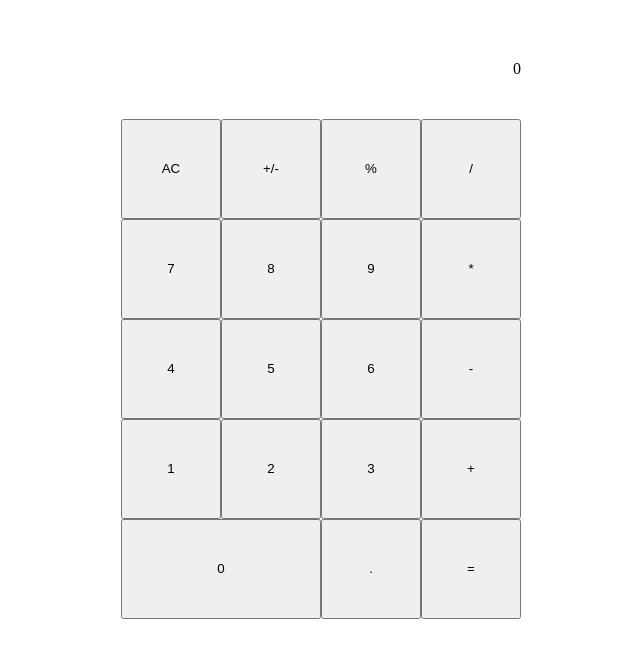
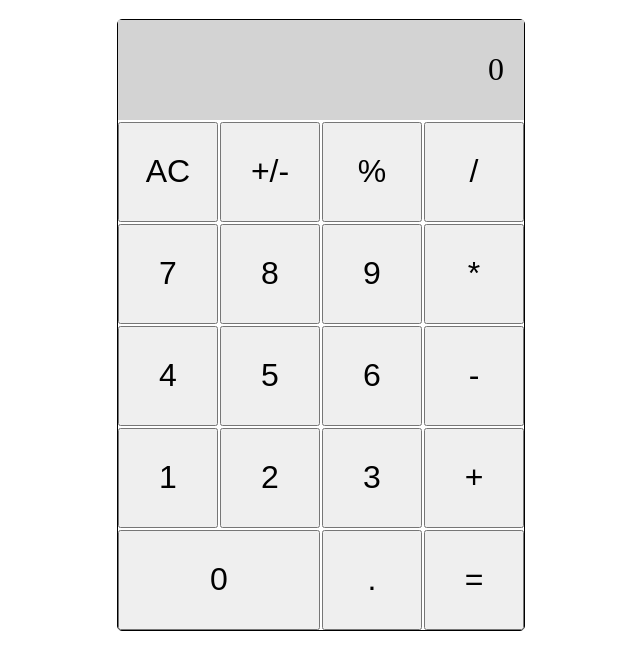
Before and after one commit to Jykwon24/Calculator-Practice, a plain HTML site: page index.html in a window 1280 px wide. Both pictures are taken after a click on the button "AC". Shown: the part 61-730 px from the top of the page, without its empty margins (319-959 px from the left). Drawn offline with Linux system fonts and the light colour scheme.

Commit message:
Fix error in display after computing, added some additional styling

```diff
--- a/index.html
+++ b/index.html
@@ -11,11 +11,10 @@
 <body>
   <h1>Calculator</h1>
   <main>
-
     <div class="container">
       <div class="display">0</div>
-      <button>AC</button>
-      <button>+/-</button>
+      <button class="clear">AC</button>
+      <button class="negative">+/-</button>
       <button class="operator" value="%">%</button>
       <button class="operator" value="/">/</button>
       <button class="operand" value="7">7</button>
--- a/index.js
+++ b/index.js
@@ -13,28 +13,42 @@ main.addEventListener('click', handleClick)
 function handleClick(event) {
   const targetEvent = event.target.className
   switch (targetEvent) {
+    case 'clear':
+      value.textContent = '0'
+      currentValue = ''
+      lastValue = ''
+      break;
     case 'operand':
+      updateValue(event)
+      break;
+    case 'operand zero':
       updateValue(event)
       break;
     case 'operator':
       if (lastValue) {
+        console.log('Current Value inside handleclick', currentValue)
         compute(currentOperation)
       }
       currentOperation = event.target.value
       lastValue = currentValue
       currentValue = ''
-      console.log('Current Value inside handleclick', currentValue)
+
       console.log('Operator inside handleclick:', currentOperation)
       console.log('Last Value inside handleclick:', lastValue)
       break;
     case 'compute':
       compute(currentOperation)
+      break;
   }
 
 }
 
 function updateValue(input) {
   let currentInput = input.target.value
+  if (typeof currentValue === 'number') {
+    currentValue = ''
+    lastValue = ''
+  }
   if (checkForDecimal(currentInput)) {
     currentValue += currentInput
     value.textContent = currentValue
@@ -42,8 +56,8 @@ function updateValue(input) {
 }
 
 function checkForDecimal(key) {
-  console.log(currentValue)
-  let lastInput = currentValue.slice(-1)
+  let stringValue = currentValue.toString()
+  let lastInput = stringValue.slice(-1)
   if (key === '.' && lastInput === '.') {
     return false
   }
--- a/styles.css
+++ b/styles.css
@@ -12,15 +12,29 @@ main {
   display: grid;
   grid-template-columns: repeat(4, 100px);
   grid-template-rows: repeat(6, 100px);
+  grid-gap: 2px;
+  border: solid black 1px;
+  border-radius: 5px;
 }
 
 .display {
   grid-column: 1/ -1;
   display: flex;
   justify-content: flex-end;
+  padding-right: 20px;
   align-items: center;
+  background-color: lightgray;
+  font-size: 2rem;
 }
 
 .zero {
   grid-column: 1 / 3;
 }
+
+.operator,
+.operand,
+.clear,
+.compute,
+.negative {
+  font-size: 2rem;
+}
```
